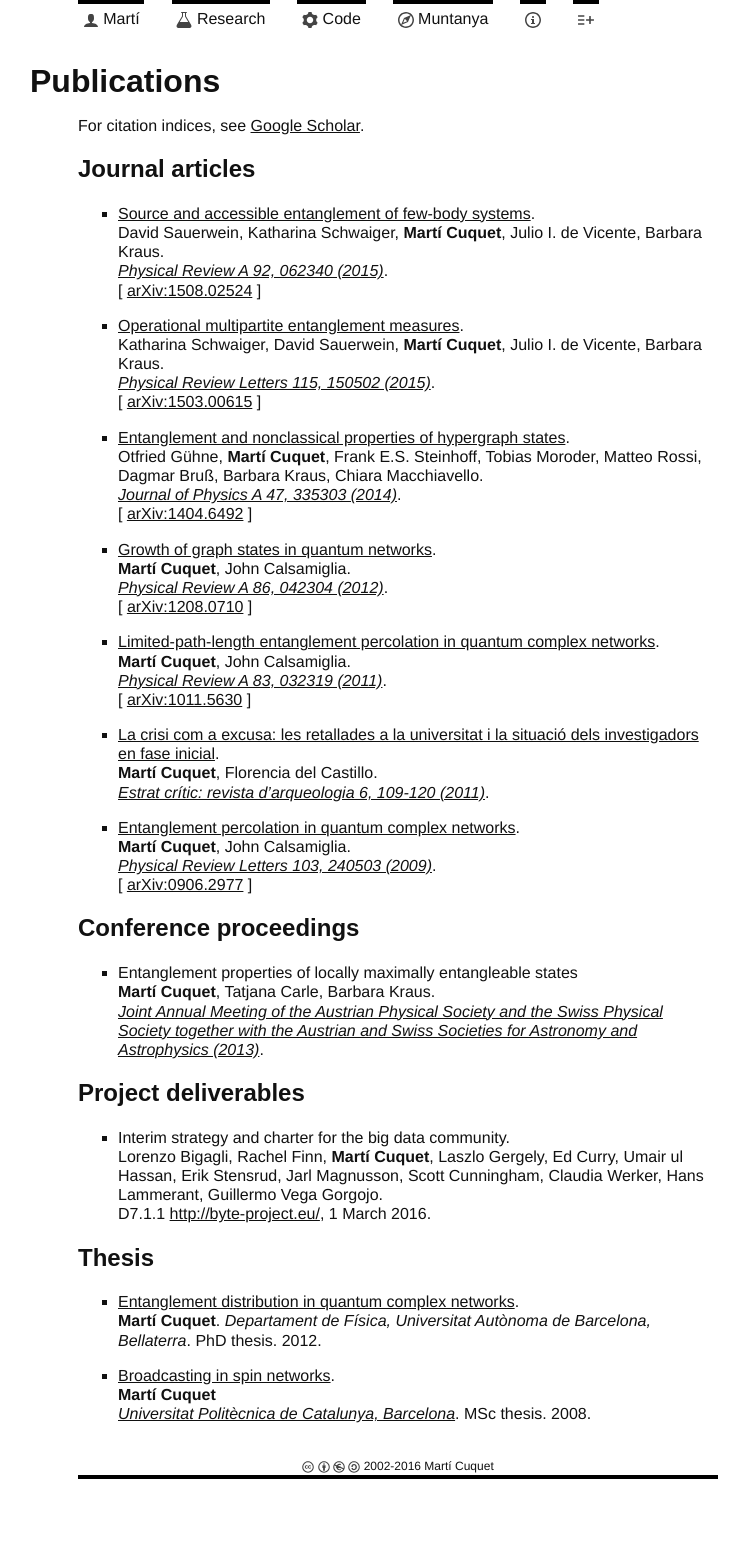
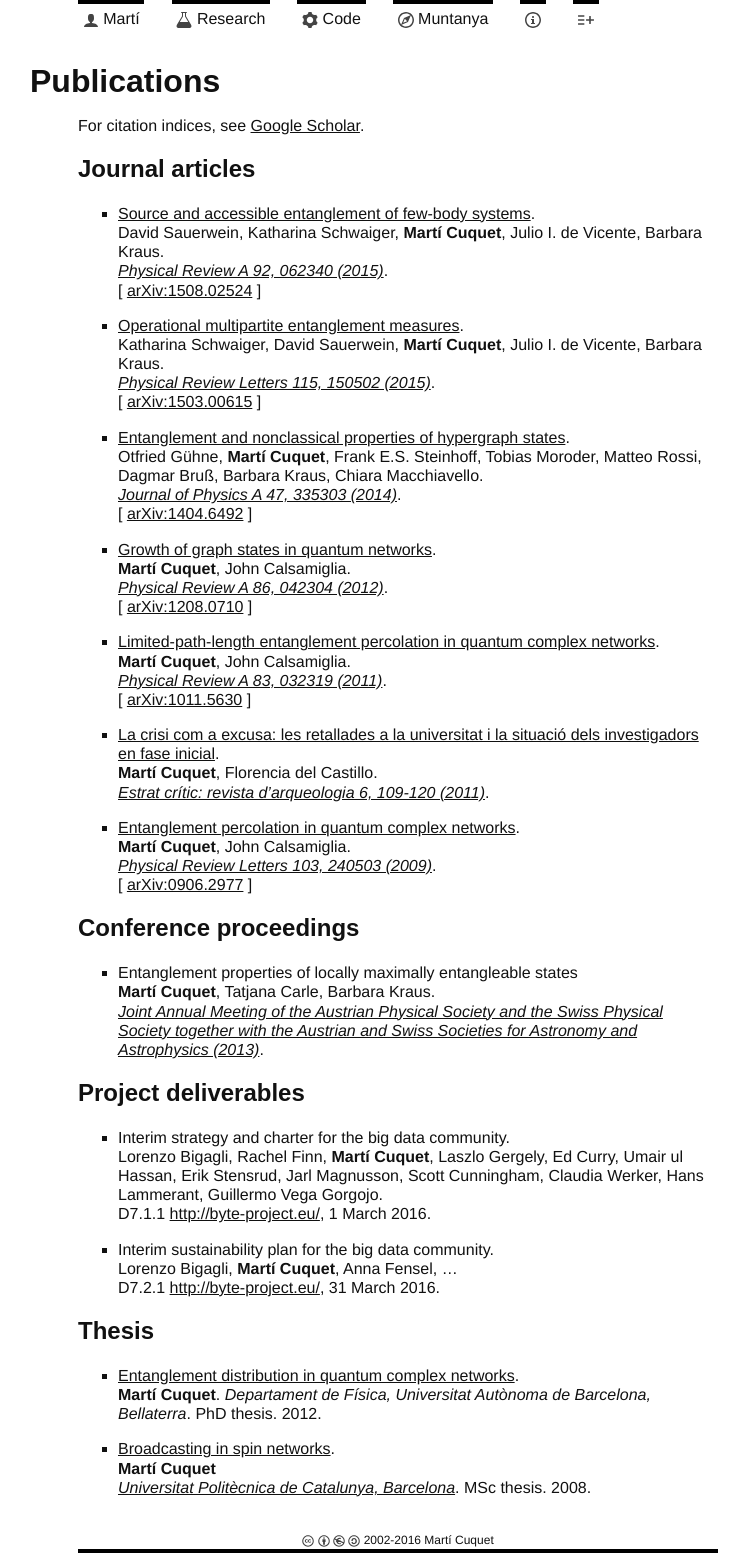
Before and after one commit to mcuquet/mcuquet.github.io, a Jekyll site: the page built from Research/Publications.md, in a window 1280 px wide. Shown: the whole page, without its empty margins (242-991 px from the left). Built offline with Jekyll 4.4.1, drawn with Linux system fonts in a browser that asks for light colours; before the commit the page ends 1479 px from its top, so only the background shows below that.

Commit message:
chg: deliverables section

```diff
--- a/Research/Publications.md
+++ b/Research/Publications.md
@@ -55,6 +55,10 @@ For citation indices, see [Google Scholar](https://scholar.google.at/citations?u
   Lorenzo Bigagli, Rachel Finn, **Martí Cuquet**, Laszlo Gergely, Ed Curry, Umair ul Hassan, Erik Stensrud, Jarl Magnusson, Scott Cunningham, Claudia Werker, Hans Lammerant, Guillermo Vega Gorgojo.
   D7.1.1 [http://byte-project.eu/](BYTE Project), 1 March 2016.
 
+- Interim sustainability plan for the big data community.
+  Lorenzo Bigagli, **Martí Cuquet**, Anna Fensel, ...
+  D7.2.1 [http://byte-project.eu/](BYTE Project), 31 March 2016.
+
 ## Thesis
 
 - [Entanglement distribution in quantum complex networks](Entanglement distribution in quantum complex networks).
```
